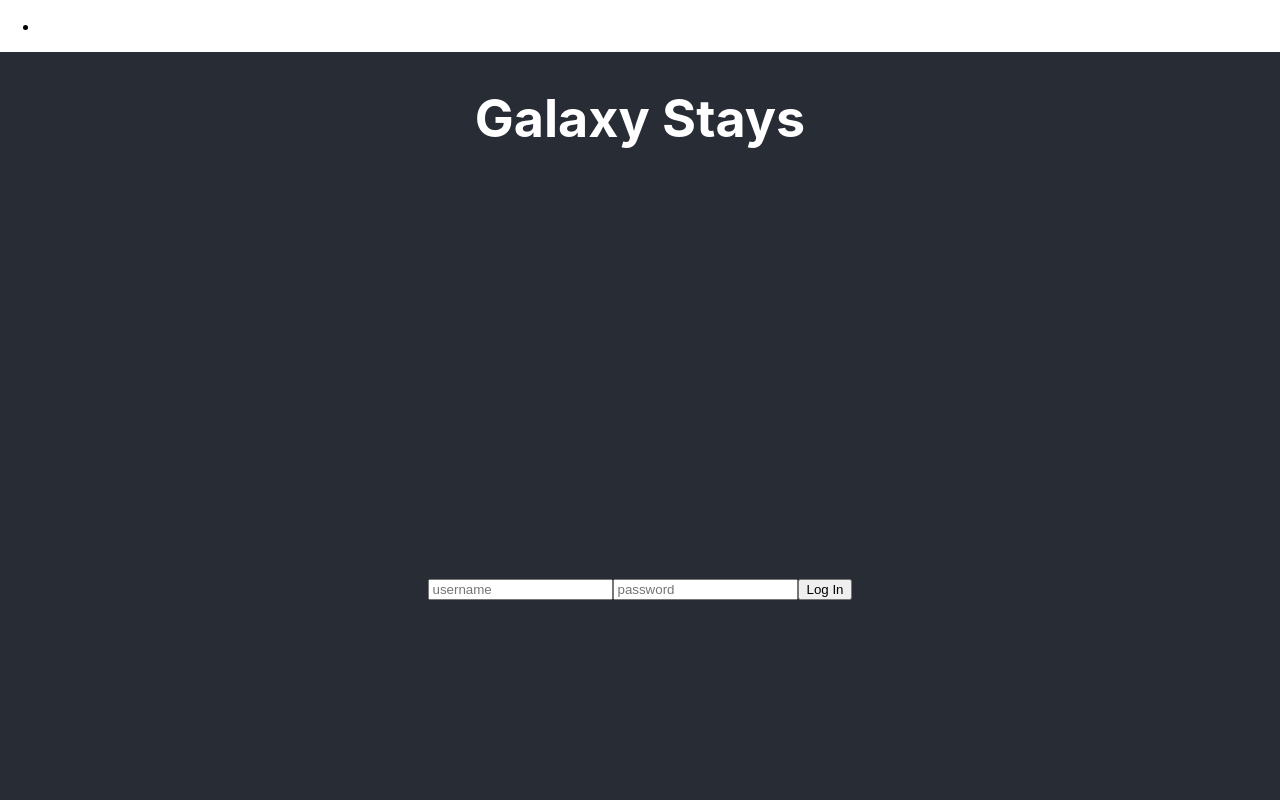
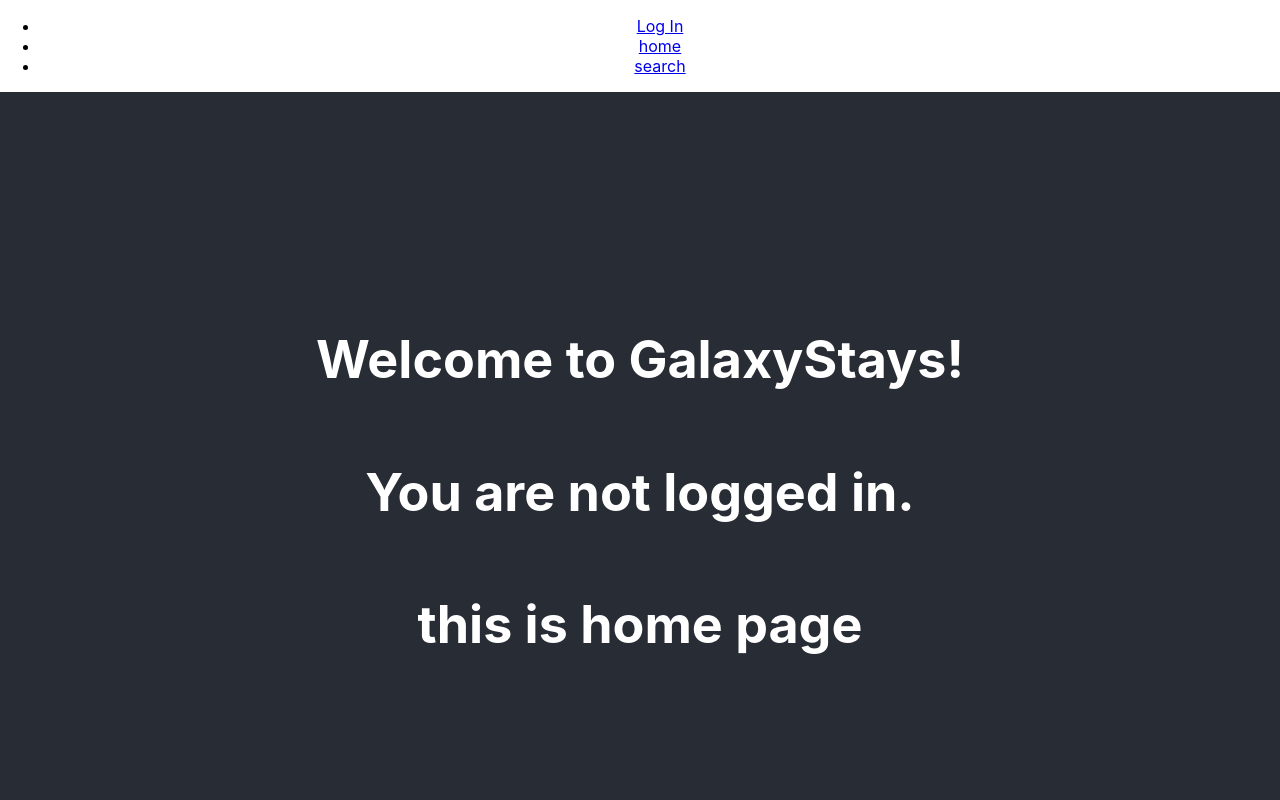
Before and after one commit to donanhnguyen/nasa-image-app, a React (Create React App) app in the folder client/: page / in a window 1280 px wide. Shown: the top 800 px of the page. Built offline with nearby package versions, Linux system fonts and the light colour scheme.

Commit message:
implement useContext. made my stuff work so far

```diff
--- a/client/src/App.js
+++ b/client/src/App.js
@@ -3,53 +3,31 @@ import './App.css';
 import Axios from 'axios';
 import Nav from './Nav';
 import LogIn from './LogIn';
-import { Link } from 'react-router-dom';
+import Search from './Search';
+import Home from './Home';
+import { GlobalProvider } from './GlobalContext';
+import { Link, BrowserRouter, Route, Routes} from 'react-router-dom';
 
 function App() {
-
-  const [currentUserState, setCurrentUserState] = useState(null);
-
-  function displayLogInFormOrNot () {
-    if (!currentUserState) {
-      return <LogIn
-                setCurrentUserState={setCurrentUserState}
-                currentUserState={currentUserState}
-              />
-    } else {
-      return (
-        <div>
-          <h1>you are logged in as {currentUserState.username}</h1>
-          <Link to='/search' state={{currentUserState: currentUserState}}>go to search page</Link>
-        </div>
-      )
-    }
-  }
 
 
   return (
     <div className="App">
 
-      <Nav
-        currentUserState={currentUserState}
-        setCurrentUserState={setCurrentUserState}
-       />
+    <GlobalProvider>
 
-      <header className="App-header">
-          <h1>Galaxy Stays</h1>
+      <BrowserRouter>
+      <Nav/>
+      <Routes>
 
-          <div>
-            {displayLogInFormOrNot()}
-            <button onClick={() => setCurrentUserState(null)}>Log Out</button>
+        <Route exact path='/' element={<Home />}></Route>
+        <Route path='/login' element={<LogIn />}></Route>
+        <Route path='/search' element={<Search />}></Route>
 
-          </div>
+      </Routes>
+      </BrowserRouter>
 
-
-
-        <div>
-
-        </div>
-
-      </header>
+    </GlobalProvider>
     </div>
   );
 }
--- /dev/null
+++ b/client/src/GlobalContext.js
@@ -0,0 +1,19 @@
+import { createContext, useState } from "react";
+
+const GlobalContext = createContext();
+
+
+export function GlobalProvider( {children} ) {
+
+    const [currentUserState, setCurrentUserState] = useState(null);
+
+    return (
+        <GlobalContext.Provider value={ {currentUserState, setCurrentUserState} }>
+            {children}
+        </GlobalContext.Provider>
+    )
+}
+
+
+
+export default GlobalContext;
--- /dev/null
+++ b/client/src/Home.js
@@ -0,0 +1,26 @@
+import {useState, useEffect, useContext} from 'react';
+import { useLocation } from 'react-router-dom';
+import './App.css';
+import Axios from 'axios';
+import GlobalContext from './GlobalContext';
+
+
+function Home () {
+
+    const {currentUserState, setCurrentUserState} = useContext(GlobalContext);
+    const location = useLocation();
+
+    return (
+        <div className="App-header">
+            <h1>Welcome to GalaxyStays!</h1>
+            {currentUserState ?
+                <h1>Logged in as {currentUserState.username}</h1>
+                :
+                <h1>You are not logged in.</h1>
+            }
+            <h1>this is home page</h1>
+        </div>
+    )
+}
+
+export default Home;
--- a/client/src/LogIn.js
+++ b/client/src/LogIn.js
@@ -1,21 +1,28 @@
-import {useState, useEffect} from 'react';
-import { useLocation } from 'react-router-dom';
+import {useState, useEffect, useContext} from 'react';
+import { useLocation, useNavigate} from 'react-router-dom';
 import './App.css';
 import Axios from 'axios';
+import GlobalContext from './GlobalContext';
 
 
 function LogIn(props) {
 
+
+    const contextInfo = useContext(GlobalContext);
+
     const location = useLocation();
+    const navigate = useNavigate();
+
     const [formState, setFormState] = useState({
         username: "",
         password: ""
     });
 
-    const {currentUserState, setCurrentUserState} = props;
 
     useEffect(() => {
-
+        if (contextInfo.currentUserState) {
+            navigate('/');
+        }
     }, [])
 
 
@@ -24,11 +31,15 @@ function LogIn(props) {
         Axios.get(`http://localhost:8800/api/users/${formState.username}/`)
             .then((response) => {
                 if (response.data.password === formState.password) {
-                    setCurrentUserState(response.data);
+                    contextInfo.setCurrentUserState(response.data);
                     alert("Success!");
+                    navigate('/');
                 } else {
                     alert("Wrong password.")
                 }
+            })
+            .catch((error) => {
+                alert("Invalid Login")
             })
     }
 
@@ -42,6 +53,7 @@ function LogIn(props) {
             return {...prevState, password: e.target.value}
         })
     }
+
 
   return (
     <div className="App">
--- a/client/src/Nav.js
+++ b/client/src/Nav.js
@@ -1,30 +1,54 @@
-import {useState, useEffect} from 'react';
+import {useState, useEffect, useContext} from 'react';
 import './App.css';
 import Axios from 'axios';
 import {Link} from "react-router-dom"
 import { useNavigate } from 'react-router-dom';
+import GlobalContext from './GlobalContext';
 
 function Nav (props) {
 
-  const {currentUserState, setCurrentUserState} = props;
-  // const navigate = useNavigate();
+  const contextInfo = useContext(GlobalContext);
+  const navigate = useNavigate();
 
+  function logOut() {
+    // confirm thru message
+    if (window.confirm("Do you really want to Log Out?")) {
+       // set user state to null
+      contextInfo.setCurrentUserState(null);
+      // navigate back to home
+      navigate('/');
+    }
+  }
 
+  function displayLogInOrLogOutButton () {
+    if (contextInfo.currentUserState) {
+      return (
+        <button onClick={logOut}>Log Out</button>
+      )
+    } else {
+      return (
+        <Link to='/login'>Log In</Link>
+      )
+    }
+  }
 
   return (
 
+        <nav>
 
-        <nav>
             <ul>
                 <li>
-
+                  {displayLogInOrLogOutButton()}
+                </li>
+                <li>
+                  <Link to='/'>home</Link>
+                </li>
+                <li>
+                  <Link to='/search'>search</Link>
                 </li>
             </ul>
 
-
         </nav>
-
-
 
   );
 }
--- a/client/src/Search.js
+++ b/client/src/Search.js
@@ -8,7 +8,6 @@ function Search () {
     return (
         <div className="App">
         <header className="App-header">
-            <p>User: {location.state.currentUserState.username}</p>
             <h1>Search Hotels here</h1>
 
         </header>
--- a/client/src/index.js
+++ b/client/src/index.js
@@ -5,18 +5,13 @@ import App from './App';
 import reportWebVitals from './reportWebVitals';
 import {BrowserRouter, Routes, Route} from 'react-router-dom'
 import Search from './Search';
+import LogIn from './LogIn';
 
 const root = ReactDOM.createRoot(document.getElementById('root'));
 root.render(
   <React.StrictMode>
-    <BrowserRouter>
-    <Routes>
 
-      <Route exact path='/' element={<App />}></Route>
-      <Route path='/search' element={<Search />}></Route>
-
-    </Routes>
-    </BrowserRouter>
+    <App/>
 
   </React.StrictMode>
 );
```
